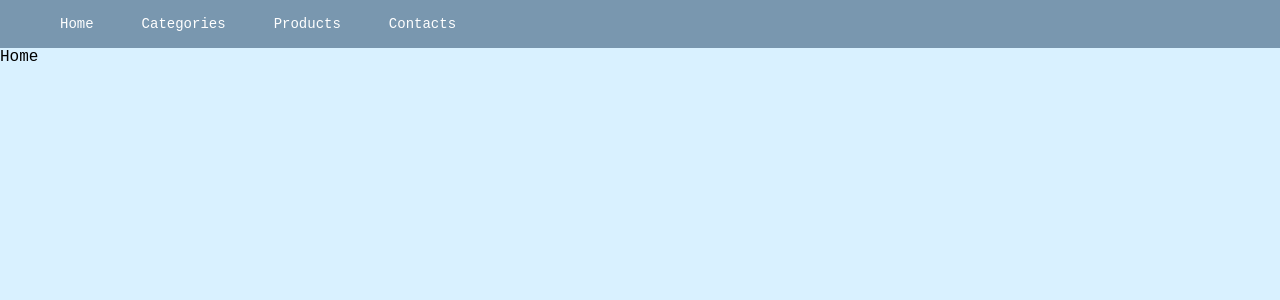
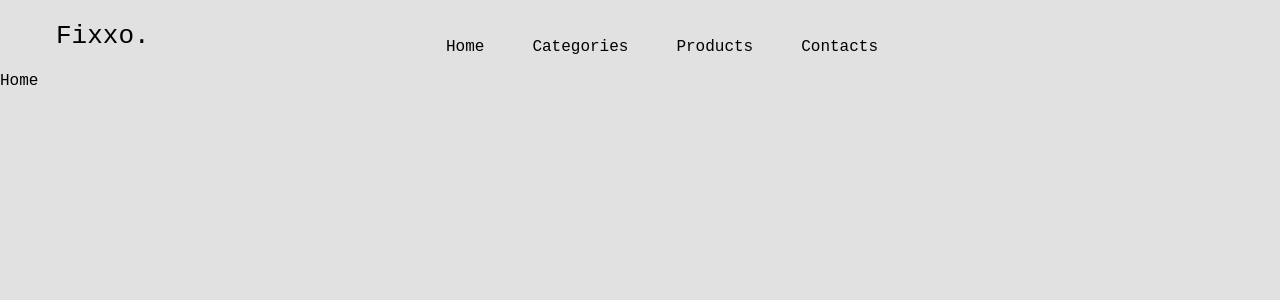
Before and after one commit to RasmusHenriksson/frontend-code-patterns, a React (Create React App) app in the folder frontend/: page / in a window 1280 px wide. Shown: the top 300 px of the page. Built offline with nearby package versions, Linux system fonts and the light colour scheme.

Commit message:
:art: added some styling to navbar

```diff
--- a/frontend/src/components/Navbar.jsx
+++ b/frontend/src/components/Navbar.jsx
@@ -6,6 +6,7 @@ const Navbar = () => {
     <nav className='navbar'>
         <div className="container flex">
             <ul className="flex navbar-nav">
+                <div className="fixxo-tag">Fixxo.</div>
                 <li><NavLink className="nav-link" to="/" end>Home</NavLink></li>
                 <li><NavLink className="nav-link" to="/blogg" >Categories</NavLink></li>
                 <li><NavLink className="nav-link" to="/Images" >Products</NavLink></li>
--- a/frontend/src/index.css
+++ b/frontend/src/index.css
@@ -6,31 +6,32 @@
 
 body {
   font-family: "Roboto Mono", monospace;
-  background-color: #d9f1ff;
+  background-color: #E1E1E1 ;
 }
 
 .flex {
   display: flex;
-  justify-content: space-between;
+  justify-content: center;
   align-items: center;
   margin-left: 30px;
 }
 .navbar {
-  background-color: #7997af;
+  background-color: #E1E1E1 ;
 }
 .navbar-nav {
   list-style: none;
   gap: 32px;
-  font-size: 14px;
+  font-size: 16px;
 }
 .nav-link {
   text-decoration: none;
-  color: white;
+  color: black;
   padding: 16px;
+  margin-top: 22px;
   display: inline-block;
 }
 .nav-link:hover {
-  background-color: #6b869c;
+  color: #FF5277;
 }
 .nav-link:nth-child(1) {
   margin-left: -16px;
@@ -98,3 +99,12 @@ img {
 .logout-btn:active {
   background-color: #5fa6e0;
 }
+
+.fixxo-tag {
+  text-decoration: none;
+  color: black;
+  padding: 16px;
+  font-size: 26px;
+  position: absolute;
+  left: 40px;
+}
```
